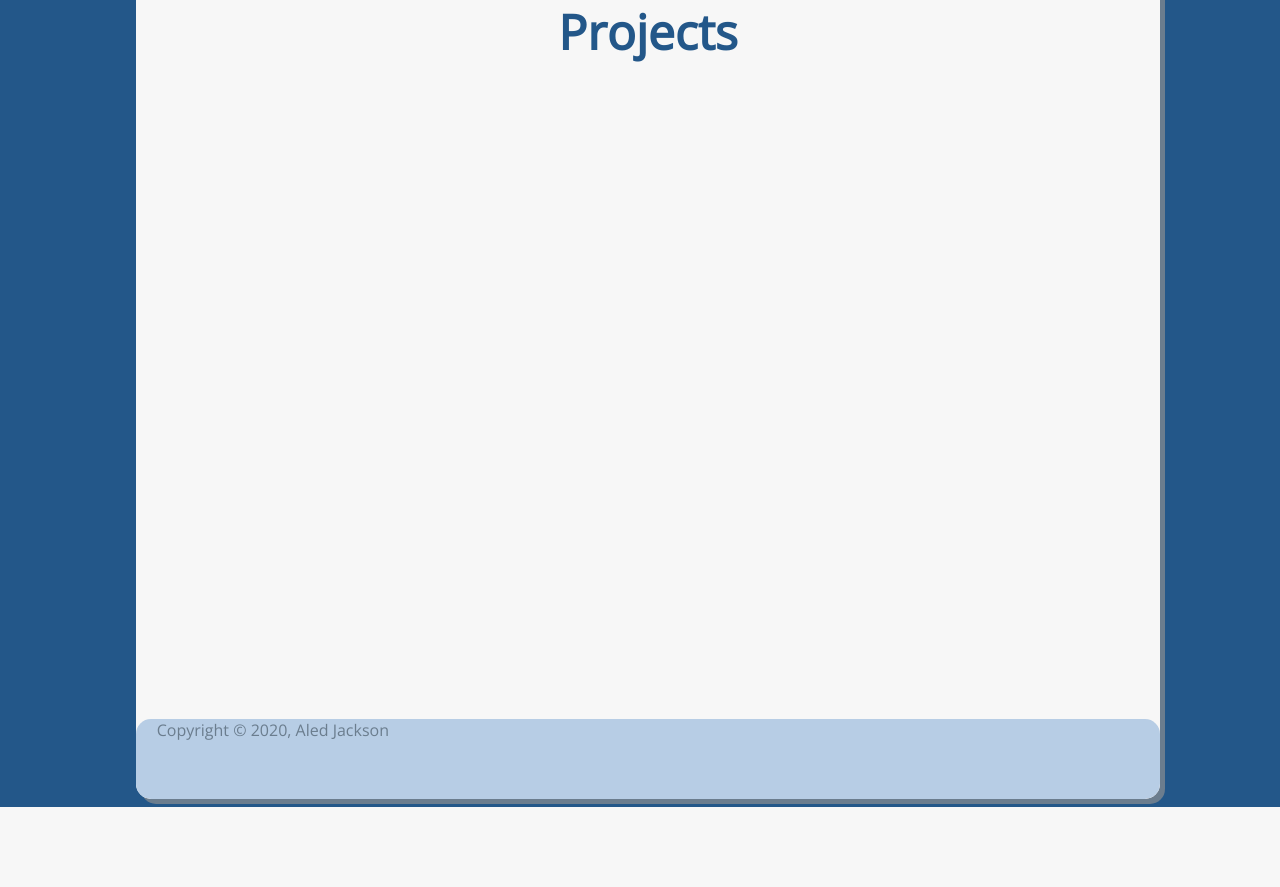
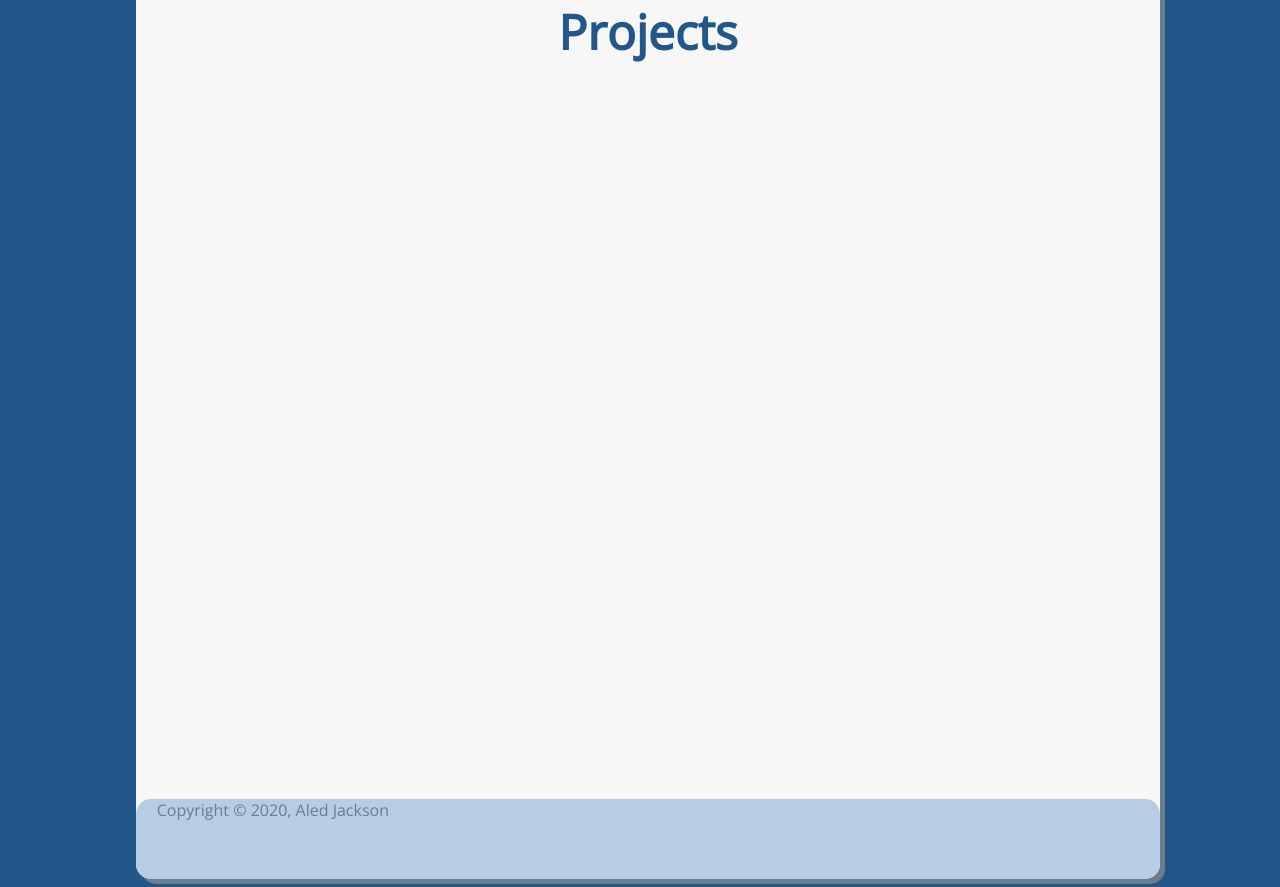
Before and after one commit to aledjackson/cv_website, a Django app: page / in a window 1280 px wide. Shown: the part 1677-2564 px from the top of the page. Before the commit the page ends 2484 px from the top, so only its background shows below. Run offline with Django 3.2, Linux system fonts and the light colour scheme.

Commit message:
fixed templating error

```diff
--- a/home/static/home/css/projects.css
+++ b/home/static/home/css/projects.css
@@ -1,5 +1,5 @@
 #projects{
-    min-height: 90vh;
+    min-height: 100vh;
     position: relative;
     margin-top: 10vh;
 
--- a/home/templates/home/index.html
+++ b/home/templates/home/index.html
@@ -8,6 +8,7 @@
 {% block imports %}
 <link href="{% static 'home/css/title.css' %}" rel="stylesheet" type="text/css">
 <link href="{% static 'home/css/languages.css' %}" rel="stylesheet" type="text/css">
+<link href="{% static 'home/css/projects.css' %}" rel="stylesheet" type="text/css">
 {% endblock imports %}
 
 {% block content %}
--- a/home/templates/home/projects.html
+++ b/home/templates/home/projects.html
@@ -1,5 +1,5 @@
 {% load static %}
 
-<div id="languages">
+<div id="projects">
     <h2>Projects</h2>
 </div>
```
